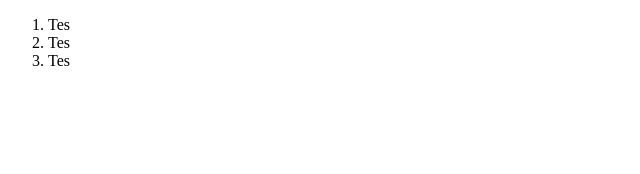
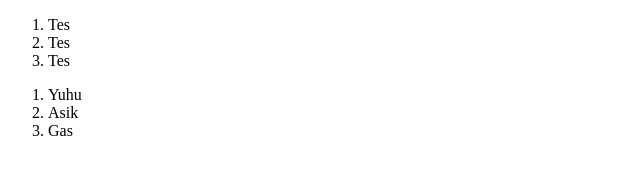
Before and after one commit to letsdotit/test-multiple-remote, a plain HTML site: page index.html in a window 1280 px wide. Shown: the whole page, without its empty margins (0-640 px from the left). Drawn offline with Linux system fonts and the light colour scheme.

Commit message:
menambah list item baru

```diff
--- a/index.html
+++ b/index.html
@@ -12,5 +12,10 @@
         <li>Tes</li>
         <li>Tes</li>
     </ol>
+    <ol>
+        <li>Yuhu</li>
+        <li>Asik</li>
+        <li>Gas</li>
+    </ol>
 </body>
 </html>
```
